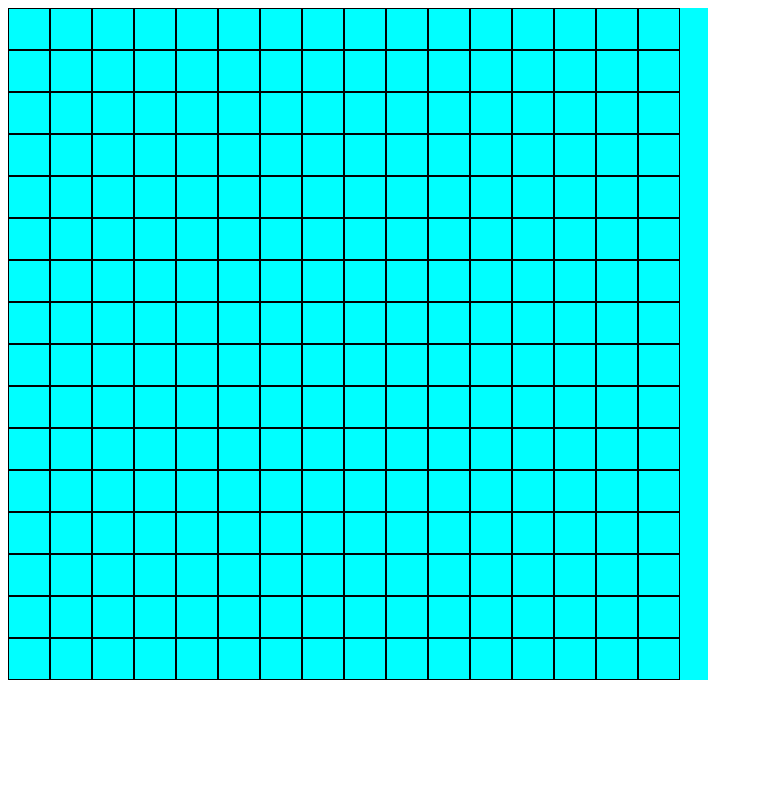
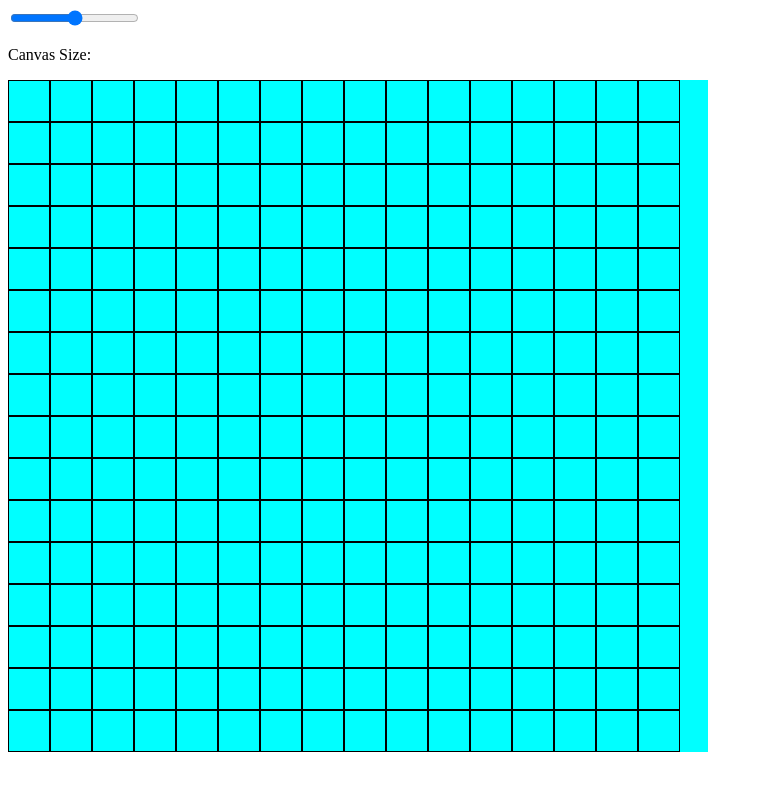
Before and after one commit to sourpickles/etch-a-sketch, a plain HTML site: page index.html in a window 1280 px wide. Shown: the whole page, without its empty margins (0-763 px from the left). Drawn offline with Linux system fonts and the light colour scheme.

```diff
--- a/index.html
+++ b/index.html
@@ -8,8 +8,16 @@
     <link rel="stylesheet" href="style.css">
 </head>
 <body>
-    <div id="gridContainer"></div>
+    <div id="menu">
+        <div>
+            <input id="range" class="slider" type="range" min="1" max="100">
+            <p id="canvasSize">Canvas Size: </p>
+        </div>
 
+    </div>
+
+    <div id="gridContainer">
+    </div>
 
 
 
```
